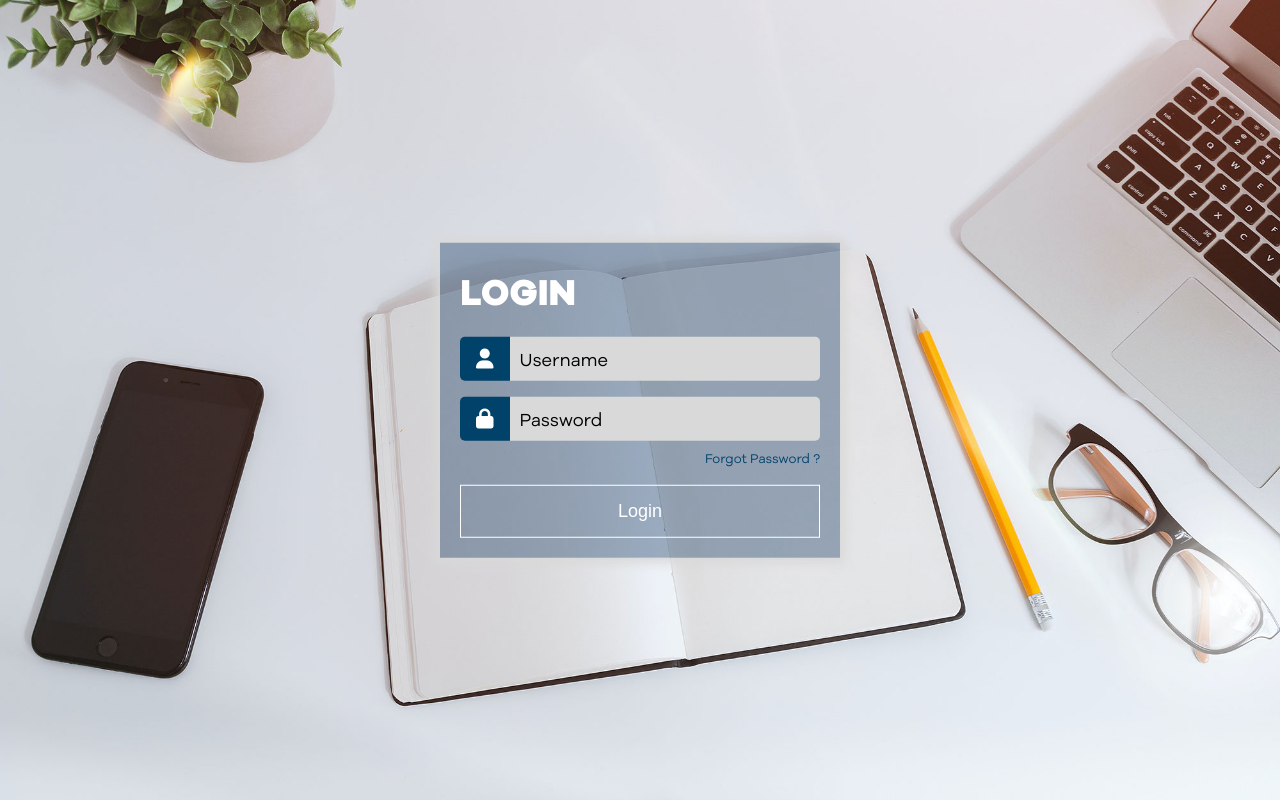
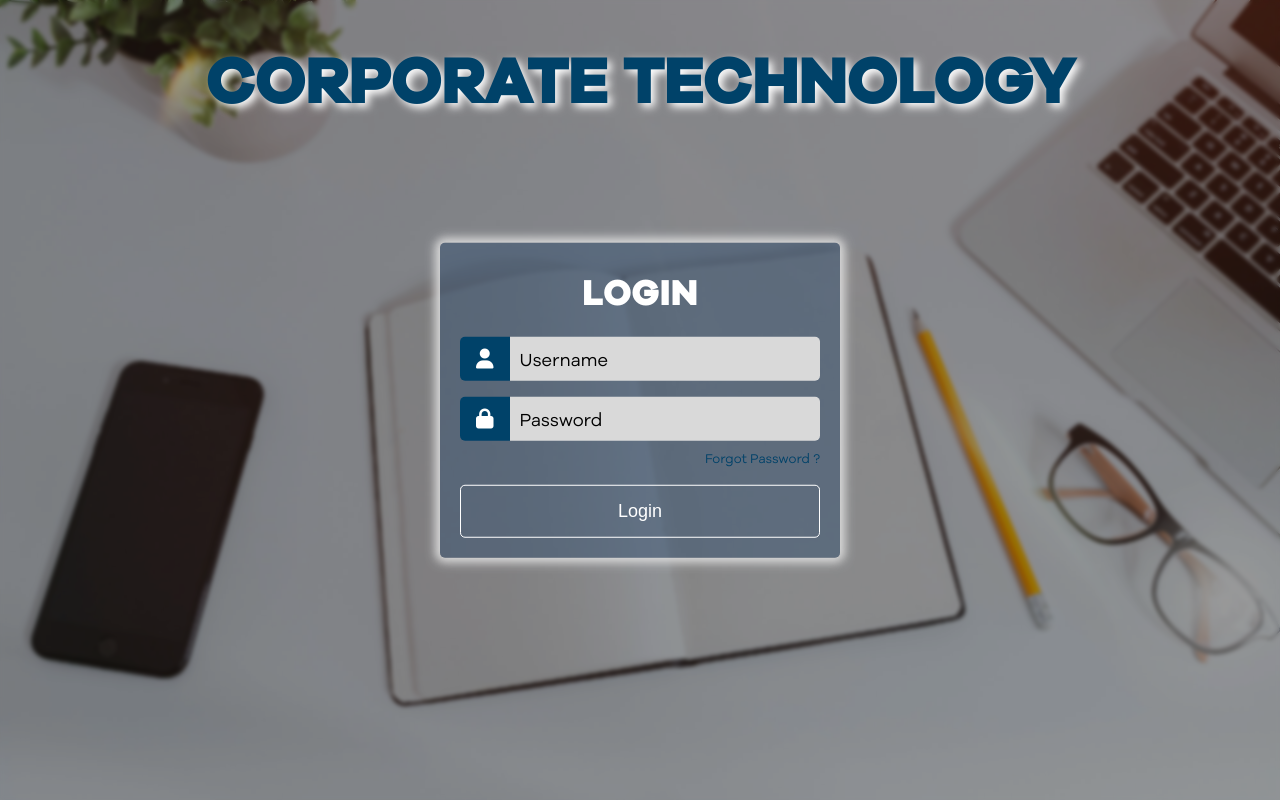
Before and after one commit to beta-tester-cell/mytemplates-admin, a PHP site: page /login.html in a window 1280 px wide. Run offline with PHP 8.4, Linux system fonts and the light colour scheme; some libraries are stand-ins or nearby versions.

Commit message:
change bg login

```diff
--- a/login.html
+++ b/login.html
@@ -8,14 +8,22 @@
 	<title>Login Page</title>
 
     <script src="https://kit.fontawesome.com/b4bb8e09b6.js" crossorigin="anonymous"></script>
-
+    <script src="https://unpkg.com/aos@2.3.1/dist/aos.js"></script>
     <!-- css -->
     <link rel="stylesheet" href="theme/css/style.css">
     <link rel="stylesheet" href="theme/css/content.css">
     <link rel="stylesheet" href="theme/css/mobile.css">
+	<link href="https://unpkg.com/aos@2.3.1/dist/aos.css" rel="stylesheet">
 
 </head>
 <body class="bg-login">
+    <div class="bg-blur">
+
+        <div class="text-center py-2" data-aos="fade-down">
+            <h1>
+                Corporate
+            Technology</h1>
+        </div>
         <form class="login">
             <h2>Login</h2>
             <div class="box-login">
@@ -34,6 +42,14 @@
 
             <button class="btn-login" type="submit"> Login </button>
         </form>
+
+    </div>
 </body>
-
+<script>
+    AOS.init(
+        {
+            duration: 1500,
+        }
+    );
+  </script>
 </html>
--- a/theme/css/content.css
+++ b/theme/css/content.css
@@ -48,6 +48,24 @@
   font-family: var(--primary-font);
 }
 
+.bg-blur {
+  background-color: rgba(0, 0, 0, 0.4);
+  background-attachment: fixed;
+  background-position: center;
+  background-repeat: no-repeat;
+  background-size: cover;
+  height: 100vh;
+  backdrop-filter: blur(2px);
+}
+
+.bg-blur h1 {
+  font-size: 4rem;
+  line-height: inherit;
+  color: var(--primary-color);
+  text-shadow: 4px 4px 9px white;
+  text-transform: uppercase;
+}
+
 .login {
   position: absolute;
   top: 50%;
@@ -57,6 +75,7 @@
   padding: 20px;
   width: 400px;
   box-shadow: 0 0 10px 5px var(--medium-color);
+  border-radius: 5px;
 }
 
 .avatar {
@@ -82,6 +101,7 @@
   color: #fff;
   padding-top: 10px;
   letter-spacing: 1px;
+  text-align: center;
 }
 
 .box-login,
@@ -126,6 +146,7 @@
   font-size: 18px;
   color: #fff;
   cursor: pointer;
+  border-radius: 5px;
 }
 .btn-login:hover {
   background: rgba(0, 157, 165, 0.2);
```
Also changed, not shown: lock-user.html (+15 -3 lines). Lines whose indentation alone changed are shown as unchanged.
